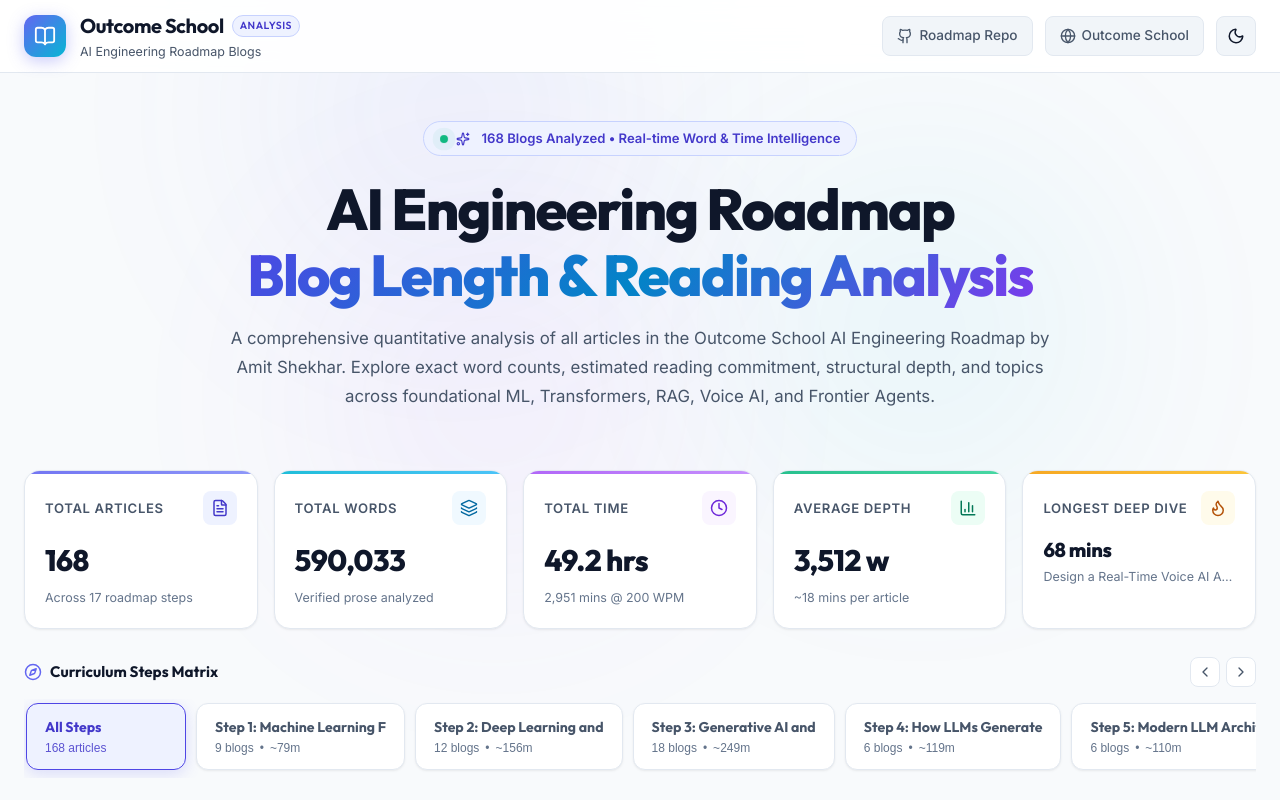
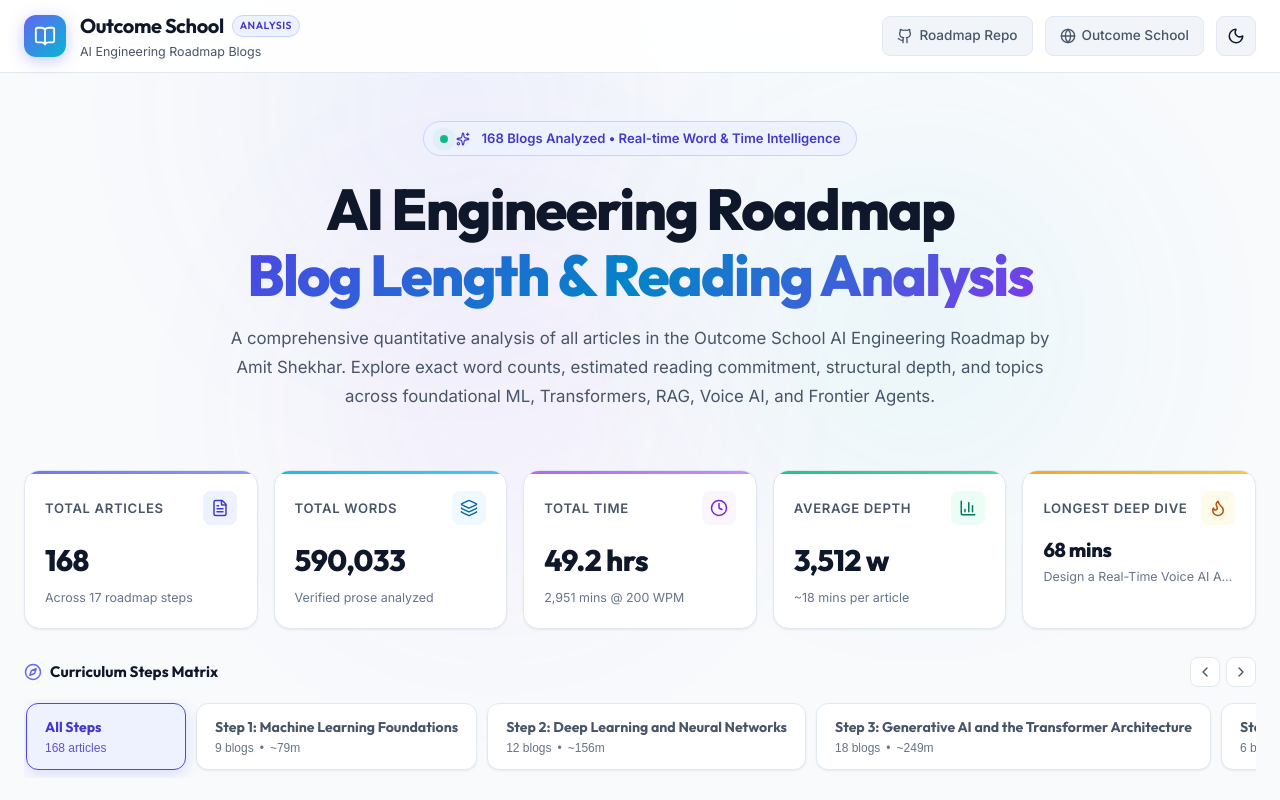
Before and after one commit to kaisarnajar/outcome-school-blogs, a React (Vite) app: page / in a window 1280 px wide. Shown: the top 800 px of the page. Built offline with nearby package versions, Linux system fonts and the light colour scheme.

Commit message:
fix: display complete section names in step scroller without truncation

```diff
--- a/src/App.jsx
+++ b/src/App.jsx
@@ -62,14 +62,9 @@
     blogsData.forEach((b) => {
       const s = b.step || 'Other';
       if (!map.has(s)) {
-        let shortTitle = s;
-        if (s.includes(':')) {
-          const parts = s.split(':');
-          shortTitle = parts[0] + ': ' + parts[1].trim().slice(0, 18);
-        }
         map.set(s, {
           step: s,
-          shortTitle,
+          shortTitle: s,
           count: 0,
           totalWords: 0
         });
--- a/src/components/StepScroller.jsx
+++ b/src/components/StepScroller.jsx
@@ -60,6 +60,7 @@
               key={step.step}
               className={`step-pill-btn ${selectedStep === step.step ? 'active' : ''}`}
               onClick={() => onSelectStep(step.step)}
+              title={step.shortTitle}
             >
               <div className="step-pill-top">{step.shortTitle}</div>
               <div className="step-pill-meta">
--- a/src/index.css
+++ b/src/index.css
@@ -635,6 +635,7 @@
   font-weight: 700;
   font-size: 0.88rem;
   margin-bottom: 5px;
+  white-space: nowrap;
 }
 
 .step-pill-meta {
@@ -642,6 +643,7 @@
   color: var(--text-muted);
   display: flex;
   gap: 6px;
+  white-space: nowrap;
 }
 
 .step-pill-btn.active .step-pill-meta {
```
